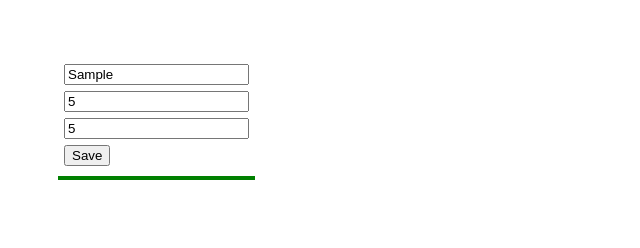
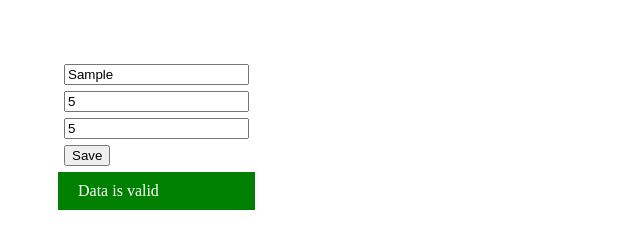
Before and after one commit to PaquitoSoft/refactoring_101-01, a website with bundled scripts: page index.html in a window 1280 px wide. Both pictures are taken after typing "Sample", "5", "5" into the empty fields and a click on the button "Save". Shown: the whole page, without its empty margins (0-640 px from the left). Built offline with nearby package versions, Linux system fonts and the light colour scheme.

Commit message:
Return validation error messages

```diff
--- a/index.html
+++ b/index.html
@@ -18,11 +18,22 @@
 			display: block;
 			margin: 6px;
 		}
+		ul {
+			margin: 0;
+			padding: 0;
+			list-style: none;
+		}
 		.valid {
-			border-bottom: 4px solid green;
+			background-color: green;
 		}
 		.invalid {
-			border-bottom: 4px solid red;
+			background-color: red;
+		}
+		.validation-message {
+			display: none;
+			padding: 10px 20px;
+			color: white;
+			list-style: none;
 		}
 	</style>
 </head>
--- a/src/app.ts
+++ b/src/app.ts
@@ -1,4 +1,4 @@
-import { validate } from './validator/validator.js';
+import { validate, ValidationResult } from './validator/validator.js';
 import { Required, PositiveNumber, RangedNumber } from './validator/validations.js';
 
 class Course {
@@ -18,15 +18,19 @@ class Course {
 	}
 }
 
-const $form = <HTMLFormElement> document.querySelector('form');
+const $form = document.querySelector('form')!;
 
-function showValidationHint(isValid: boolean) {
-	if (isValid) {
-		$form.classList.remove('invalid');
-		$form.classList.add('valid');
+function showValidationHint(validationResult: ValidationResult) {
+	const $validationMessage = <HTMLElement> $form.querySelector('.validation-message');
+	$validationMessage.style.display = 'block';
+	if (validationResult.isValid) {
+		$validationMessage.classList.add('valid');
+		$validationMessage.classList.remove('invalid');
+		$validationMessage.innerHTML = '<span>Data is valid</span>';
 	} else {
-		$form.classList.remove('valid');
-		$form.classList.add('invalid');
+		$validationMessage.classList.add('invalid');
+		$validationMessage.classList.remove('valid');
+		$validationMessage.innerHTML = `<ul>${validationResult.errorMessages.map(msg => `<li>${msg}</li>`).join('')}</ul>`;
 	}
 }
 
--- a/src/validator/validations.ts
+++ b/src/validator/validations.ts
@@ -1,20 +1,34 @@
 import { registerPropertyValidation, registerValidationType } from "./validator.js";
 
-function buildValidationDecorator(validationCode: string, validator: Function, context?: any) {
-	registerValidationType(validationCode, validator);
+export type ValidationConfig = {
+	validator: Function;
+	errorMessage: string;
+}
+
+function buildValidationDecorator(validationCode: string, validationConfig: ValidationConfig, context?: any) {
+	registerValidationType(validationCode, validationConfig);
 	return function (klass: any, propName: string) {
 		registerPropertyValidation(klass.constructor.name, propName, validationCode, context);
 	};
 }
 
 
-export const Required = buildValidationDecorator('required', (value: any) => !!value);
+export const Required = buildValidationDecorator('required', {
+	validator: (value: any) => !!value,
+	errorMessage: 'Value is required'
+});
 
-export const PositiveNumber = buildValidationDecorator('positive', (value: number) => value > 0);
+export const PositiveNumber = buildValidationDecorator('positive', {
+	validator: (value: number) => value > 0,
+	errorMessage: 'Value must be a poisitive number'
+});
 
 export const RangedNumber = (minimum: number, maximum: number) => buildValidationDecorator(
 	'ranged-number',
-	(value: number, context: any) => (context.min <= value && value <= context.max),
+	{
+		validator: (value: number, context: any) => (context.min <= value && value <= context.max),
+		errorMessage: `Value must be a number between ${minimum} and ${maximum} (both included).`
+	},
 	{
 		min: minimum,
 		max: maximum
--- a/src/validator/validator.ts
+++ b/src/validator/validator.ts
@@ -23,7 +23,7 @@ type PropertyValidation = {
 		}
 	}
 */
-interface ValidatorConfig {
+type ValidatorConfig = {
 	[className: string]: {
 		[propName: string]: PropertyValidation[]
 	}
@@ -31,14 +31,35 @@ interface ValidatorConfig {
 
 /*
 	{
-		"required": (value) => !! value,
-		"ranged-number": (value, context) => context.min <= value && value <= context.max
+		validator: (value: any) => !!value,
+		errorMessage: 'Value is required'
 	}
 */
-interface ValidationsRegistry {
-	[validationCode: string]: Function
+type ValidationConfig = {
+	validator: Function;
+	errorMessage: string;
+};
+
+/*
+	{
+		required: (value) => !! value,
+		ranged-number: (value, context) => context.min <= value && value <= context.max
+	}
+*/
+type ValidationsRegistry = {
+	[validationCode: string]: ValidationConfig
 }
 
+/*
+	{
+		isValid: false,
+		errorMessage: 'Value is required'
+	}
+*/
+export type ValidationResult = {
+	isValid: boolean;
+	errorMessages: string[];
+}
 
 const propertiesValidationsRegistry: ValidatorConfig = {};
 const validationsRegistry: ValidationsRegistry = {};
@@ -52,26 +73,28 @@ export function registerPropertyValidation(className: string, propName: string,
 	};
 }
 
-export function registerValidationType(validationCode: string, validator: Function) {
-	validationsRegistry[validationCode] = validator;
+export function registerValidationType(validationCode: string, validationConfig: ValidationConfig) {
+	validationsRegistry[validationCode] = validationConfig;
 }
 
-export function validate(obj: any): boolean {
-	const validationConfig = propertiesValidationsRegistry[obj.constructor.name];
+export function validate(obj: any): ValidationResult {
+	const classValidationConfig = propertiesValidationsRegistry[obj.constructor.name];
+	const result: ValidationResult = { isValid: true, errorMessages: [] };
 
-	if (!validationConfig) return true;
+	if (!classValidationConfig) return result;
 
-	for (const prop in validationConfig) {
-		for (const propValidation of validationConfig[prop]) {
-			const validator = validationsRegistry[propValidation.validationCode];
+	for (const prop in classValidationConfig) {
+		for (const propValidation of classValidationConfig[prop]) {
+			const validation = validationsRegistry[propValidation.validationCode];
 
-			if (!validator) throw new Error(`No validator function registerd for code "${propValidation.validationCode}"`);
+			if (!validation) throw new Error(`No validation registerd for code "${propValidation.validationCode}"`);
 
-			if (!validator(obj[prop], propValidation.context)) {
-				return false;
+			if (!validation.validator(obj[prop], propValidation.context)) {
+				result.isValid = false;
+				result.errorMessages.push(`"${prop}" property is not valid: ${validation.errorMessage}`);
 			}
 		}
 	}
 
-	return true;
+	return result;
 }
```
Also changed, not shown: README.md.
